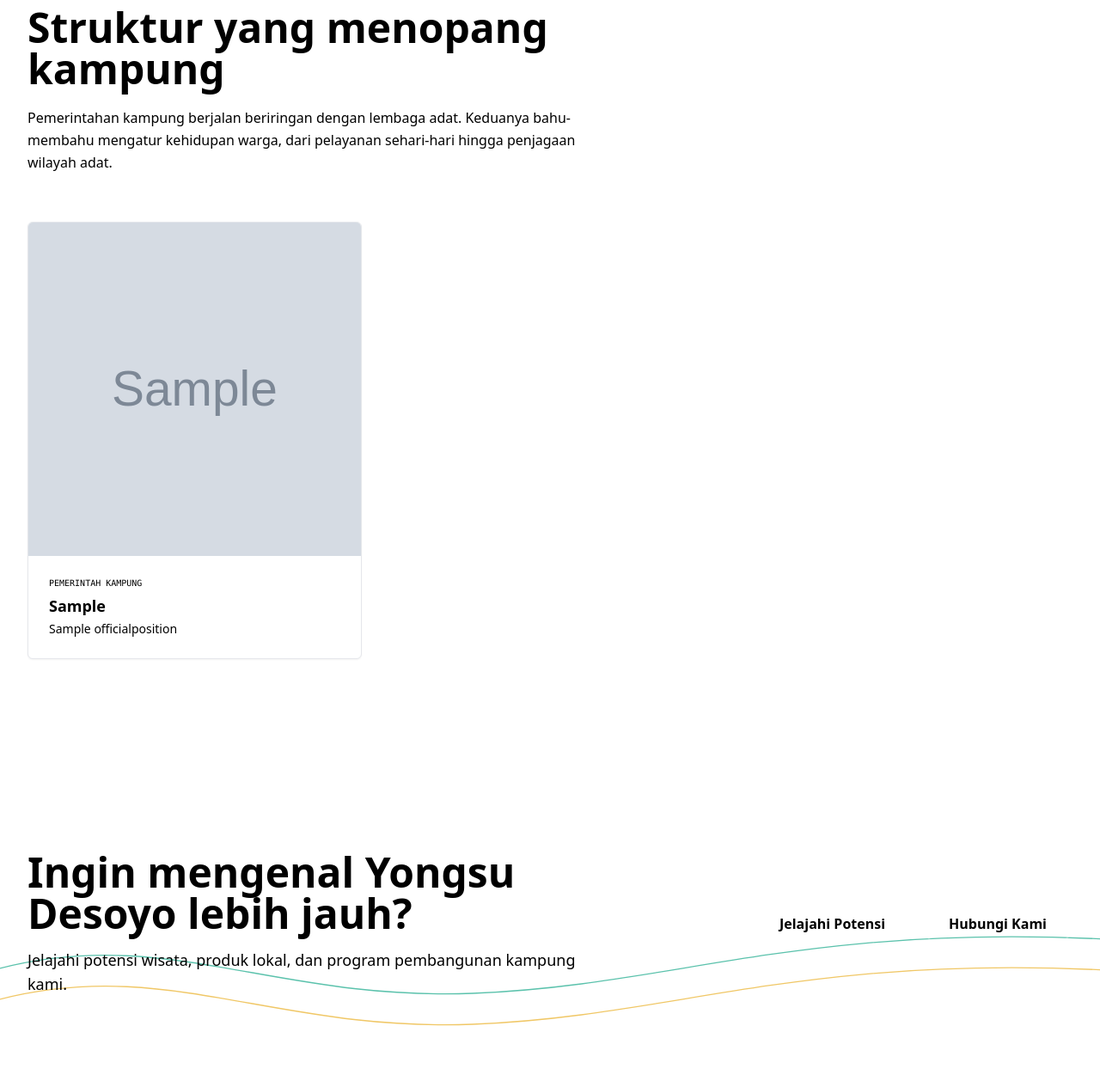
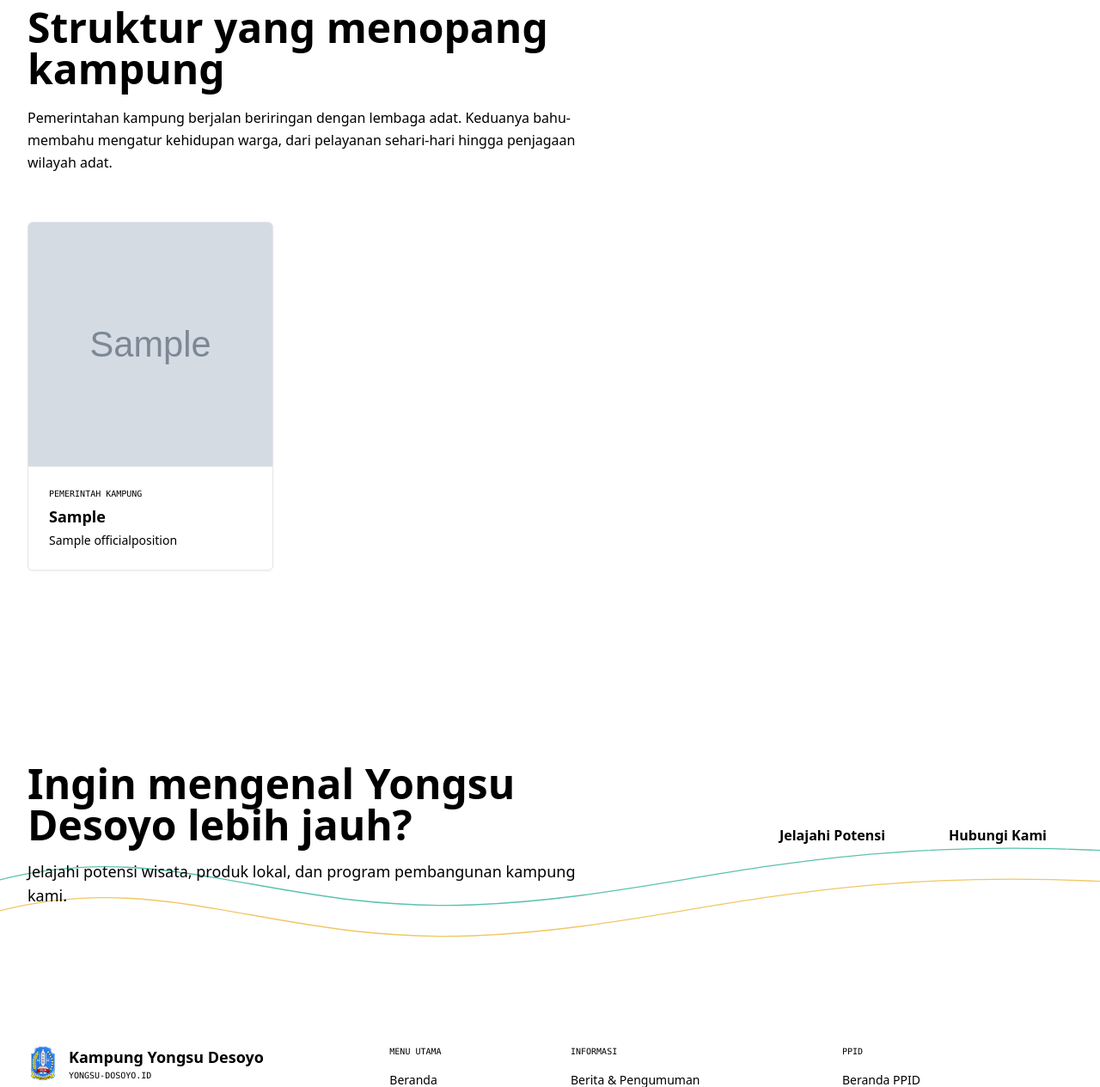
Before and after one commit to yokoberek/yongsu-desoyo, a Django app: page /tentang/ in a window 1280 px wide. Shown: the part 4126-5391 px from the top of the page at 86% size. Run offline with Django 5.2, Linux system fonts and the light colour scheme; tables that the repository leaves empty hold one stand-in row (values such as "Sample post"); grey boxes marked "Sample" are stand-in pictures; some libraries are stand-ins or nearby versions.

Commit message:
feat(about): increase grid columns for government positions display

```diff
--- a/commons/templates/commons/about.html
+++ b/commons/templates/commons/about.html
@@ -283,7 +283,7 @@
         </p>
       </div>
 
-      <div class="grid sm:grid-cols-2 lg:grid-cols-3 gap-6">
+      <div class="grid sm:grid-cols-2 lg:grid-cols-4 gap-6">
         {% for pos in gov_positions %}
         <div class="reveal rounded-md bg-white border border-ink/5 shadow-sm overflow-hidden">
           <div class="aspect-square w-full overflow-hidden bg-reef/5">
```
